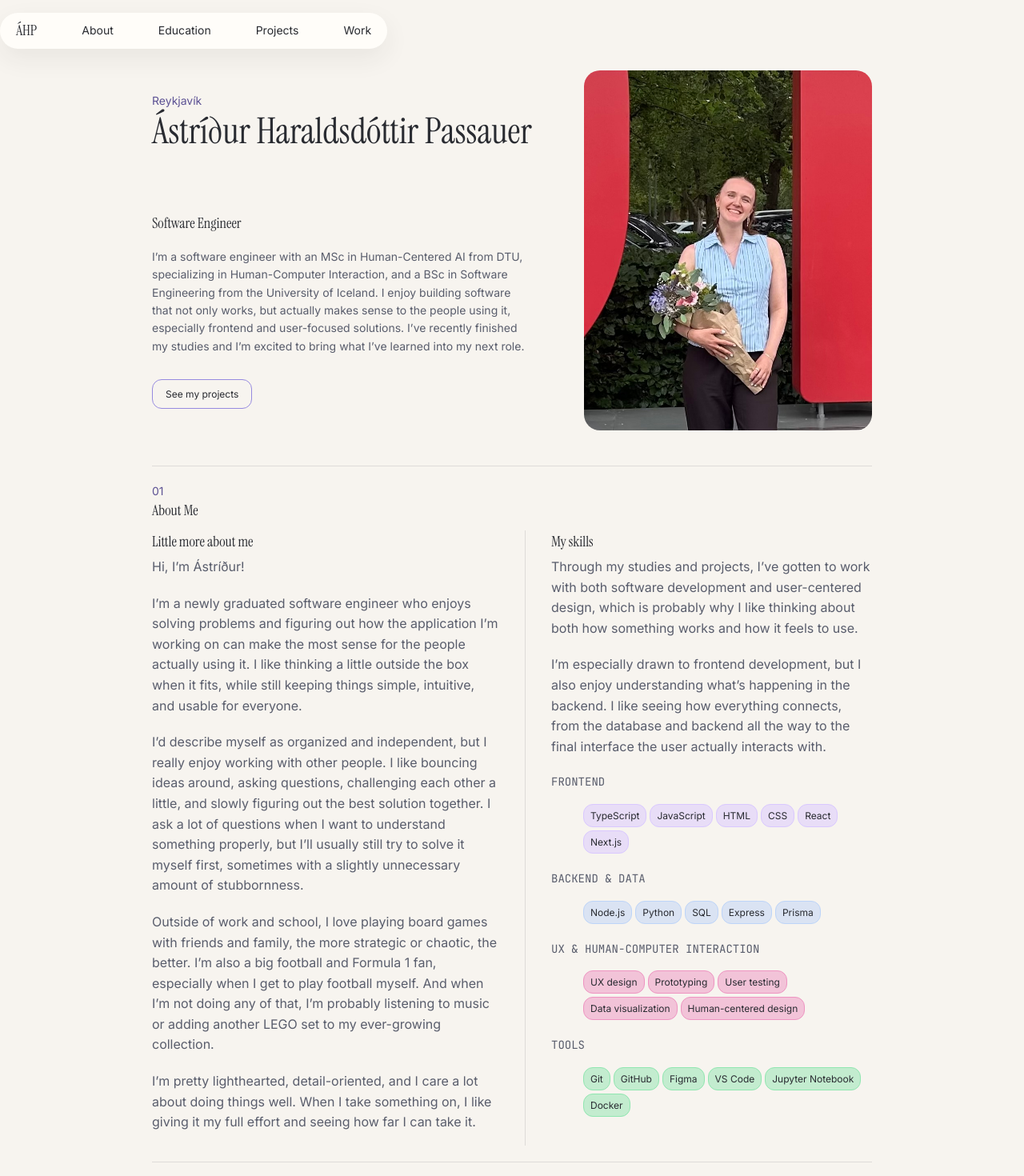
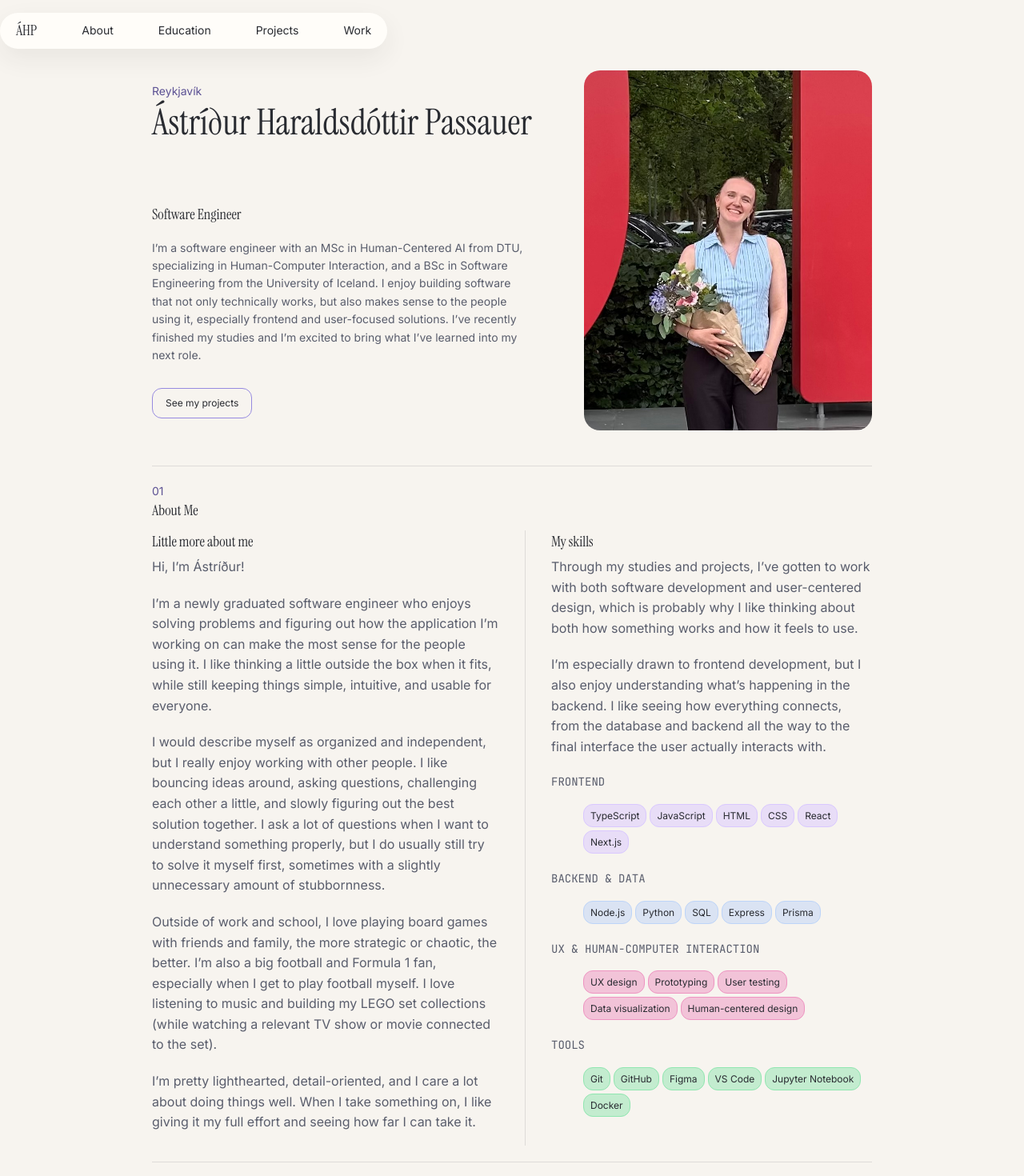
Before and after one commit to ahp9/portfolio_website, a React (Vite) app: page / in a window 1280 px wide. Shown: the top 1470 px of the page at 80% size. Built offline with nearby package versions, Linux system fonts and the light colour scheme.

Commit message:
docs: updating text

```diff
--- a/src/components/sections/About/About.tsx
+++ b/src/components/sections/About/About.tsx
@@ -12,9 +12,10 @@ function About() {
       <div className="about-me__sub-container">
         <h3 className="text__subtitle">Little more about me</h3>
         <p className="about-me__text">Hi, I’m Ástríður!</p>
-        <p className="about-me__text">I’m a newly graduated software engineer who enjoys solving problems and figuring out how the application I’m working on can make the most sense for the people actually using it. I like thinking a little outside the box when it fits, while still keeping things simple, intuitive, and usable for everyone. </p>
-        <p className="about-me__text">I’d describe myself as organized and independent, but I really enjoy working with other people. I like bouncing ideas around, asking questions, challenging each other a little, and slowly figuring out the best solution together. I ask a lot of questions when I want to understand something properly, but I’ll usually still try to solve it myself first, sometimes with a slightly unnecessary amount of stubbornness.</p>
-        <p className="about-me__text">Outside of work and school, I love playing board games with friends and family, the more strategic or chaotic, the better. I’m also a big football and Formula 1 fan, especially when I get to play football myself. And when I’m not doing any of that, I’m probably listening to music or adding another LEGO set to my ever-growing collection.</p>
+        <p className="about-me__text">I’m a newly graduated software engineer who enjoys solving problems and figuring out how the application I’m working on can make the most sense for the people using it. I like thinking a little outside the box when it fits, while still keeping things simple, intuitive, and usable for everyone. </p>
+        <p className="about-me__text">I would describe myself as organized and independent, but I really enjoy working with other people. I like bouncing ideas around, asking questions, challenging each other a little, and slowly figuring out the best solution together. I ask a lot of questions when I want to understand something properly, but I do usually still try to solve it myself first,
+          sometimes with a slightly unnecessary amount of stubbornness.</p>
+        <p className="about-me__text">Outside of work and school, I love playing board games with friends and family, the more strategic or chaotic, the better. I’m also a big football and Formula 1 fan, especially when I get to play football myself.  I love listening to music and building my LEGO set collections (while watching a relevant TV show or movie connected to the set).</p>
         <p className="about-me__text">I’m pretty lighthearted, detail-oriented, and I care a lot about doing things well. When I take something on, I like giving it my full effort and seeing how far I can take it.</p>
       </div>
       <div className="about-me__sub-container">
--- a/src/components/sections/Hero/Hero.tsx
+++ b/src/components/sections/Hero/Hero.tsx
@@ -12,8 +12,9 @@ function Hero() {
             <p className="text__description">I’m a software engineer with an MSc in Human-Centered AI from DTU,
                 specializing in Human-Computer Interaction, and a BSc in Software Engineering from the University of Iceland.
 
-                I enjoy building software that not only works, but actually makes sense to the people using it,
-                especially frontend and user-focused solutions. I’ve recently finished my studies and I’m excited
+                I enjoy building software that not only technically works, but also makes sense to the people using it,
+                especially frontend and user-focused solutions.
+                I’ve recently finished my studies and I’m excited
                 to bring what I’ve learned into my next role.
             </p>
             <Button scrollTo="projects" variant="primary">
```
